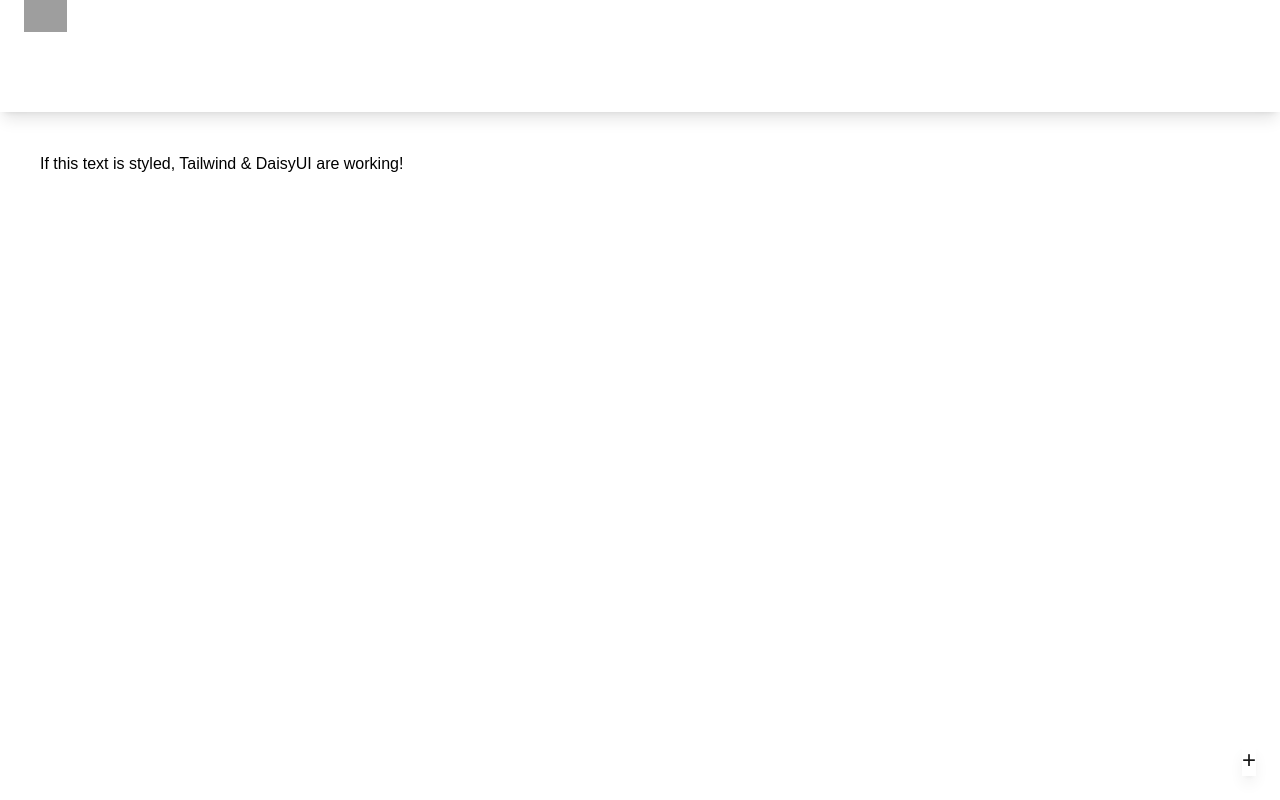
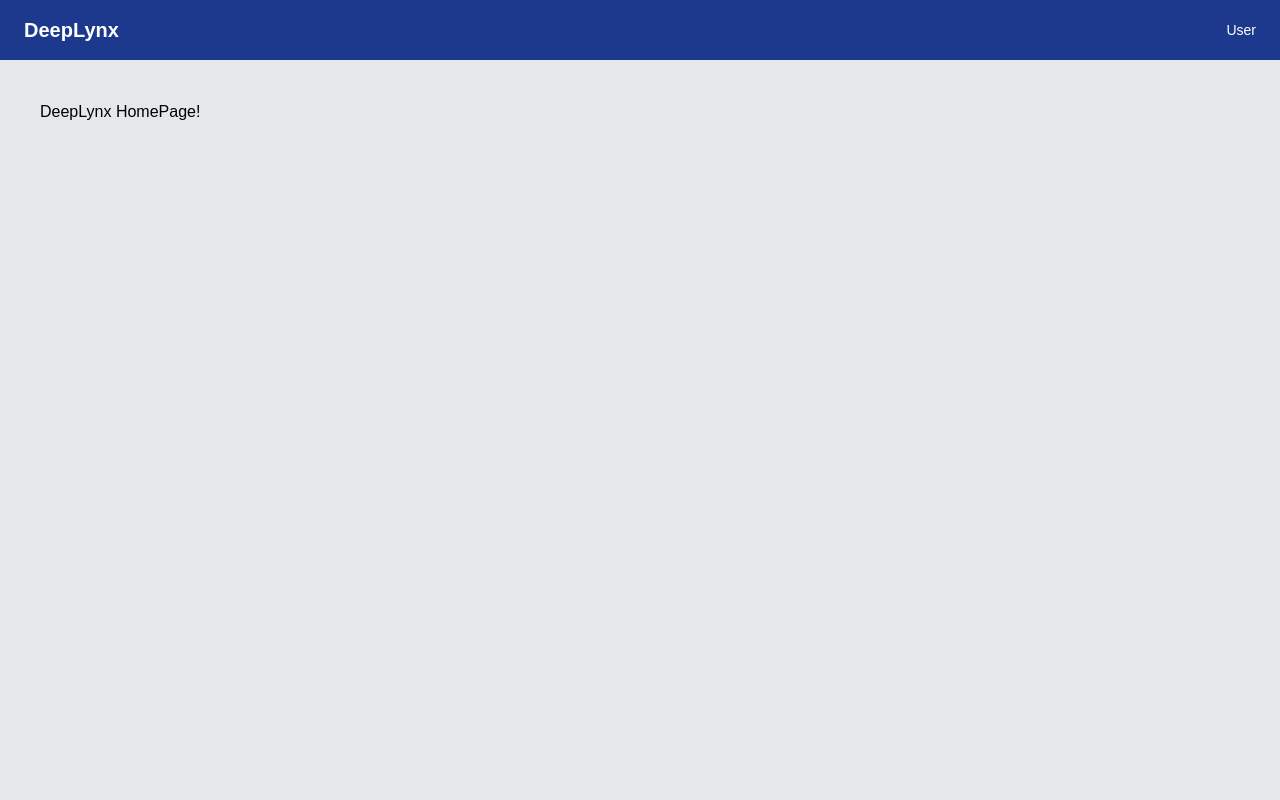
Before and after one commit to CantBeSubh/DeepLynx, a Next.js app in the folder UI/deeplynx-v3/: page / in a window 1280 px wide. Built offline with nearby package versions, Linux system fonts and the light colour scheme; grey boxes are pictures that could not be loaded.

Commit message:
Initial commit. Created Layout/Banner. Added DaisyUI

```diff
--- a/UI/deeplynx-v3/src/app/components/Layout.tsx
+++ b/UI/deeplynx-v3/src/app/components/Layout.tsx
@@ -2,43 +2,15 @@ import React from "react";
 
 const Layout: React.FC<{ children: React.ReactNode }> = ({ children }) => {
   return (
-    <div className="flex flex-col min-h-screen bg-base-100">
-      {/* Navbar */}
-      <header className="navbar bg-primary text-white px-6 shadow-lg">
-        {/* Left Side - Logo */}
-        <div className="flex-1">
-          <a className="btn btn-ghost text-2xl font-bold">
-            <img src="/logo.svg" alt="DeepLynx" className="h-8 mr-2" />
-            DeepLynx
-          </a>
-        </div>
-
-        {/* Middle - Search Bar */}
-        <div className="flex-none">
-          <div className="form-control">
-            <input
-              type="text"
-              placeholder="Search"
-              className="input input-bordered w-96"
-            />
-          </div>
-        </div>
-
-        {/* Right Side - User Icon */}
-        <div className="flex-none">
-          <button className="btn btn-circle btn-outline">
-            <span className="material-icons">account_circle</span>
-          </button>
-        </div>
+    <div className="flex flex-col min-h-screen">
+      {/* Banner/Header */}
+      <header className="bg-blue-900 text-white flex justify-between items-center px-6 py-4 shadow-md">
+        <div className="text-xl font-bold">DeepLynx</div>
+        <div className="text-sm">User</div>
       </header>
 
       {/* Page Content */}
-      <main className="flex-grow p-6">{children}</main>
-
-      {/* Floating Add Button */}
-      <button className="btn btn-circle btn-primary fixed bottom-6 right-6 shadow-lg">
-        <span className="text-2xl">+</span>
-      </button>
+      <main className="flex-grow bg-gray-200 p-6">{children}</main>
     </div>
   );
 };
--- a/UI/deeplynx-v3/src/app/globals.css
+++ b/UI/deeplynx-v3/src/app/globals.css
@@ -1,4 +1,5 @@
 @import "tailwindcss";
+@plugin "daisyui";
 @tailwind base;
 @tailwind components;
 @tailwind utilities;
--- a/UI/deeplynx-v3/src/app/page.tsx
+++ b/UI/deeplynx-v3/src/app/page.tsx
@@ -5,8 +5,8 @@ import Layout from "./components/Layout";
 
 function Home({ Component, pageProps }: AppProps) {
   return (
-    <div className="p-4 bg-primary text-black">
-      If this text is styled, Tailwind & DaisyUI are working!
+    <div className="p-4 text-black">
+      DeepLynx HomePage!
     </div>
   );
 }
```
